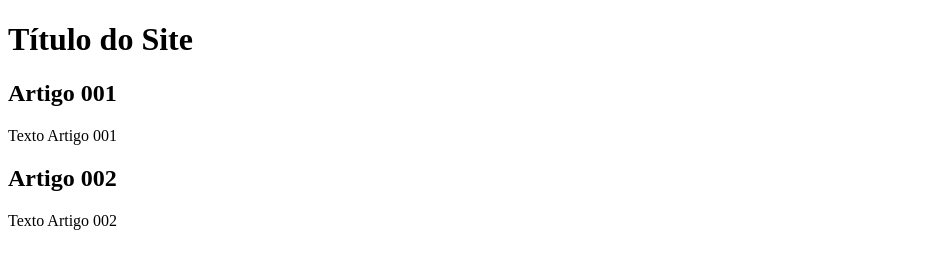
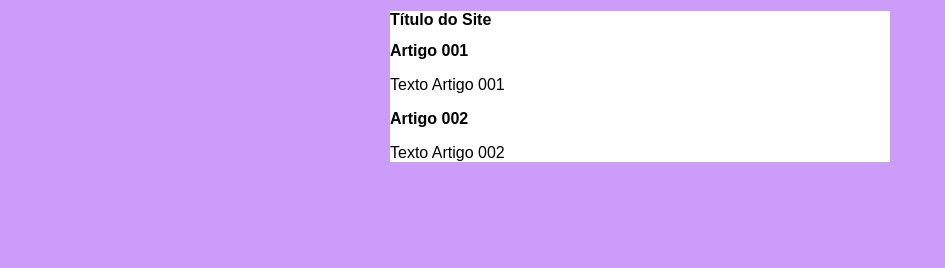
Before and after one commit to WilliamssCavalcanti/Projeto-Site, a plain HTML site: page index.html in a window 1280 px wide. Shown: the whole page, without its empty margins (0-945 px from the left). Drawn offline with Linux system fonts and the light colour scheme.

Commit message:
Iniciei o Design

```diff
--- /dev/null
+++ b/estilos/style.css
@@ -0,0 +1,16 @@
+*{
+    font-family: Arial, Helvetica, sans-serif;
+    font-size: 16px;
+}
+
+body {
+    background-color: rgb(204,157,248)
+}
+
+main {
+    background-color: white;
+    width: 500px;
+    margin: auto;
+    padding: 10px
+    box-shadow: 3px 3px 5px rgba(0, 0, 0, 0.473);
+}
--- a/index.html
+++ b/index.html
@@ -4,6 +4,7 @@
     <meta charset="UTF-8">
     <meta name="viewport" content="width=device-width, initial-scale=1.0">
     <title>Título Do Site</title>
+    <link rel="stylesheet" href="estilos/style.css">
 </head>
 <body>
     <main>
```
